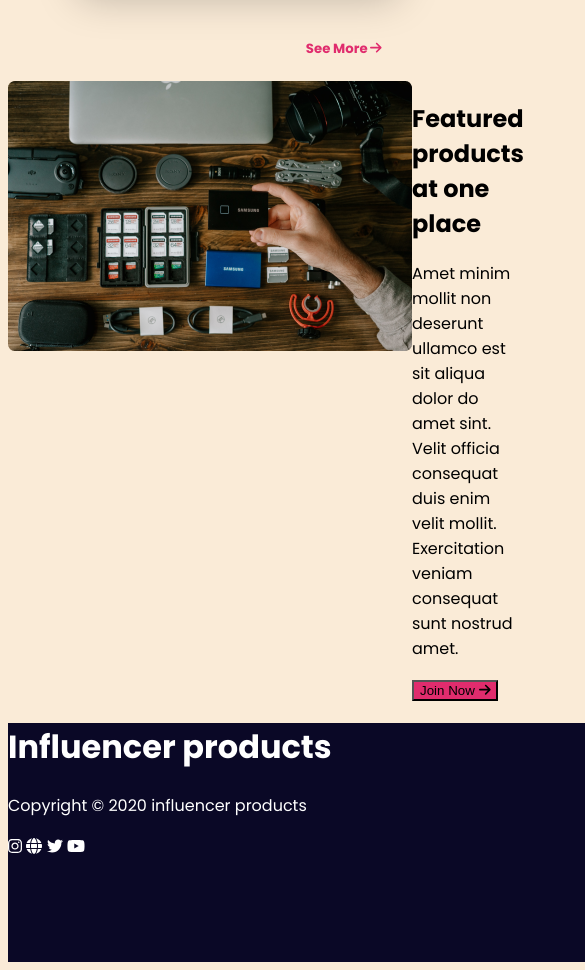
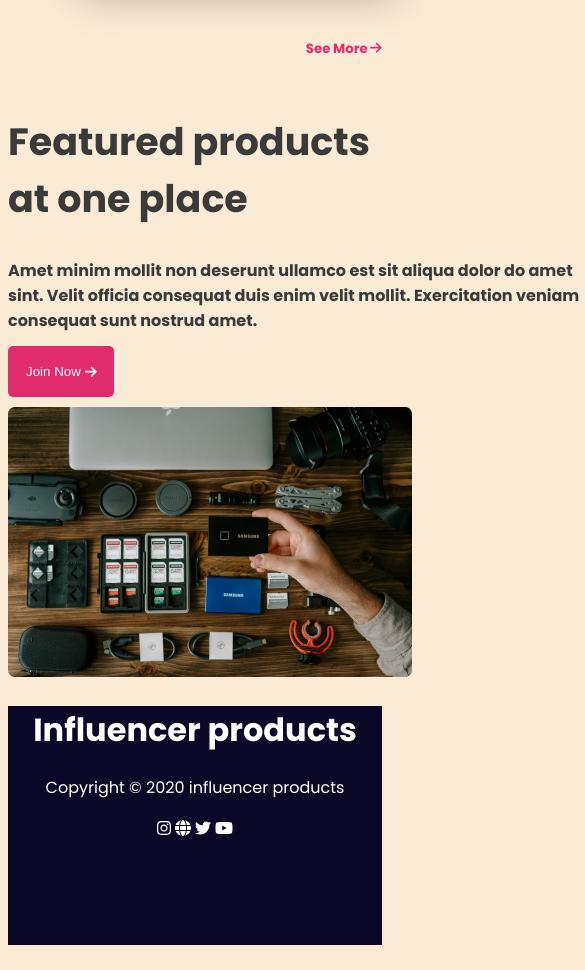
Before and after one commit to zaheenrakib/Influencer-Gear, a plain HTML site: page index.html in a window 390 px wide. Shown: the part 6088-7058 px from the top of the page, 585 px wide, since content can reach past the window. Drawn offline with Linux system fonts and the light colour scheme.

Commit message:
complete

```diff
--- a/index.html
+++ b/index.html
@@ -12,6 +12,7 @@
 </head>
 
 <body>
+    <div class="body">
         <header>
 
             <!-- start navbar -->
@@ -143,9 +144,8 @@
                     <button class="join-btn">Join Now <i class="fa-solid fa-arrow-right"></i></button>
                 </div>
             </section>
-
-
         </main>
+    </div>
     <footer class="footer">
         <h1 class="foot-title">Influencer products</h1>
         <p class="copy-right">Copyright © 2020 influencer products</p>
--- a/styles/styles.css
+++ b/styles/styles.css
@@ -132,13 +132,35 @@ body {
 
 .join-btn {
     background-color: #E02C6D;
+    border: none;
+    padding: 18px;
+    color: #FFF;
+    border-radius: 5px;
+    margin: 0px;
+}
+
+.gear-title {
+    color: var(--primary-color);
+    font-size: 38px;
+    font-weight: 700;
+}
+
+.gear-text {
+    margin: 0px;
+    width: 601px;
+    height: 88px;
+    color: var(--primary-color);
+    font-size: 16px;
+    font-weight: 700;
 }
 
 
 /* start a footer part */
 
 .footer {
-    width: 1440px;
+    text-align: center;
+    margin: 0px;
+    padding: 0px;
     height: 239px;
     flex-shrink: 0;
     background: #0A0826;
@@ -153,10 +175,17 @@ body {
 
     .nav-bar,
     .header-section,
-    .head-content {
+    .head-content,
+    .gear-section {
         flex-direction: column;
     }
-
+    .gear-section{
+        gap: 10px;
+        flex-direction: column-reverse;
+    }
+    .gear-title{
+        width: 100%;
+    }
     .header-section {
         padding: 0;
         flex-direction: column-reverse;
```
Lines whose indentation alone changed are shown as unchanged.
